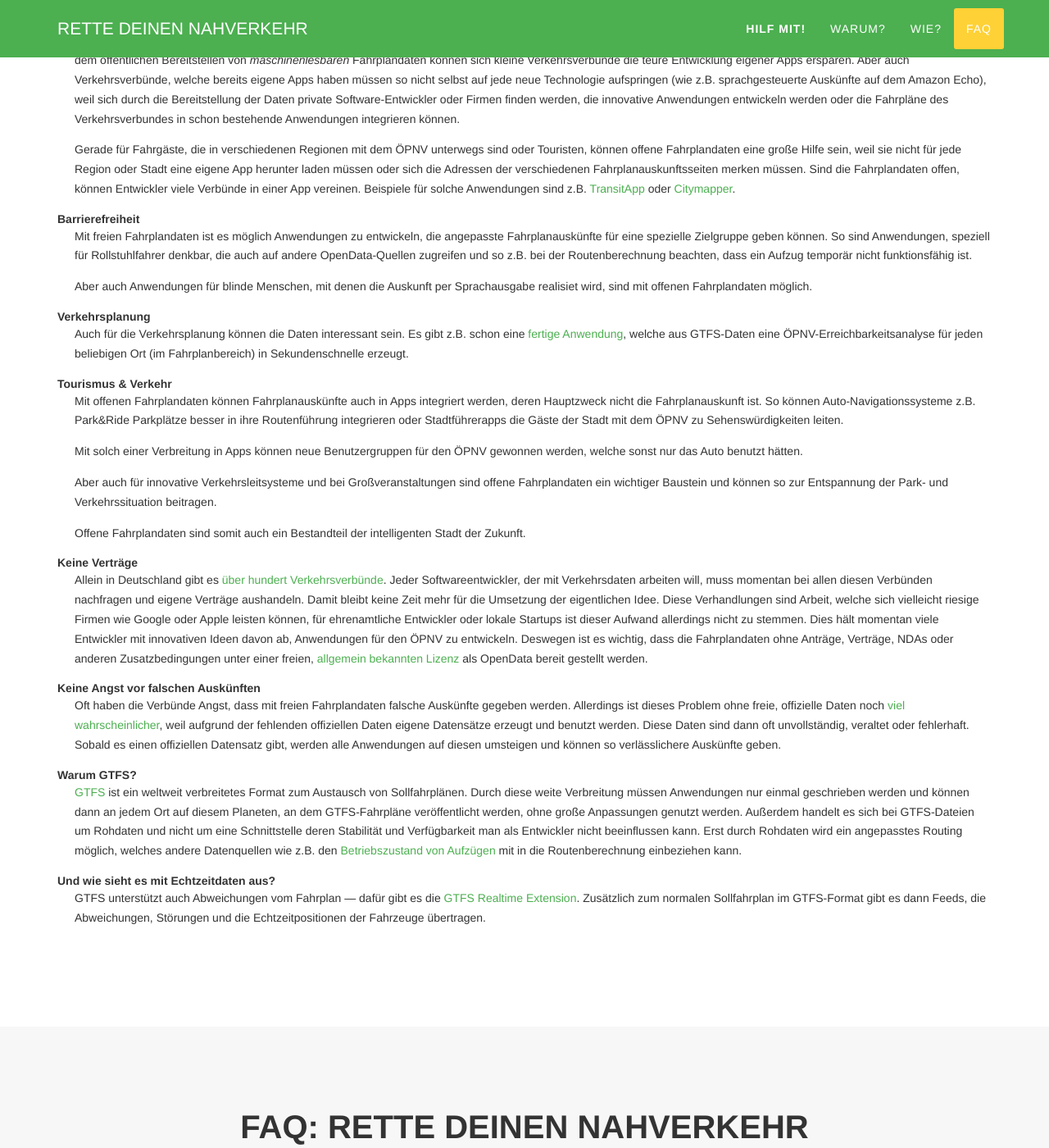
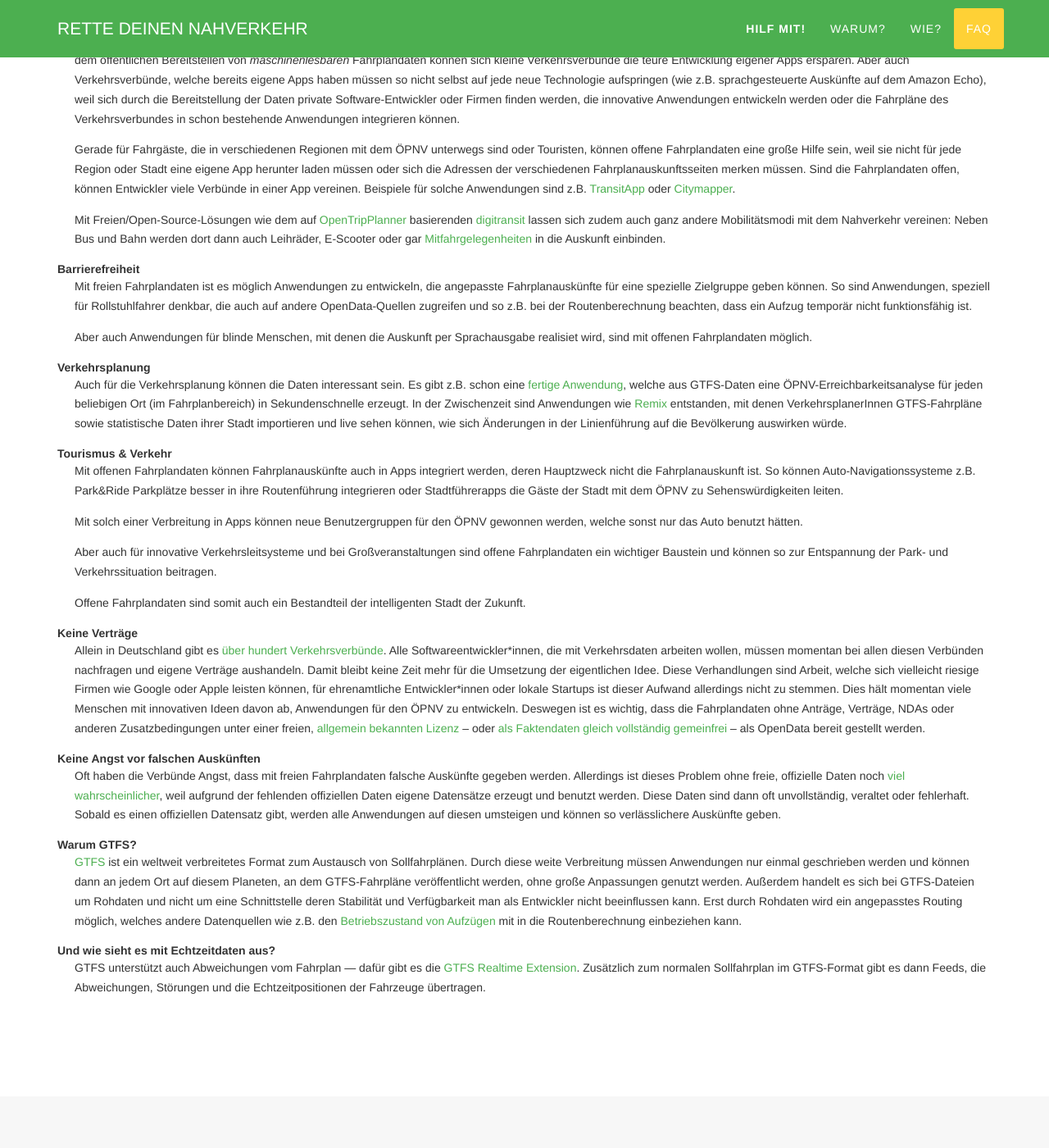
Before and after one commit to okfde/rettedeinennahverkehr, a Jekyll site: the page built from index.html, in a window 1280 px wide and 1400 px high, scrolled down 4959 px. Shown: the whole window at 82% size. Built offline with Jekyll 4.4.1, drawn with Linux system fonts in a browser that asks for light colours; comment, search, counter and statistics services are not loaded; some of the changed text lies outside the part shown.

Commit message:
bissel up to date bringen

```diff
--- a/_includes/faq.html
+++ b/_includes/faq.html
@@ -13,6 +13,7 @@
                               <dd>Eine Fahrplanauskunft gehört zu den Grundaufgaben eines Verkehrsverbundes. In Zeiten von Internet und Smartphones sind Papierfahrpläne oder PDFs nicht mehr zeitgemäß. Mit dem öffentlichen Bereitstellen von <em>maschinenlesbaren</em> Fahrplandaten können sich kleine Verkehrsverbünde die teure Entwicklung eigener Apps ersparen. Aber auch Verkehrsverbünde, welche bereits eigene Apps haben müssen so nicht selbst auf jede neue Technologie aufspringen (wie z.B. sprachgesteuerte Auskünfte auf dem Amazon Echo), weil sich durch die Bereitstellung der Daten private Software-Entwickler oder Firmen finden werden, die innovative Anwendungen entwickeln werden oder die Fahrpläne des Verkehrsverbundes in schon bestehende Anwendungen integrieren können.</dd>
                               <dd>Gerade für Fahrgäste, die in verschiedenen Regionen mit dem ÖPNV unterwegs sind oder Touristen, können offene Fahrplandaten eine große Hilfe sein, weil sie nicht für jede Region oder Stadt eine eigene App herunter laden müssen oder sich die Adressen der verschiedenen Fahrplanauskunftsseiten merken müssen.
      Sind die Fahrplandaten offen, können Entwickler viele Verbünde in einer App vereinen. Beispiele für solche Anwendungen sind z.B. <a href="https://transitapp.com/">TransitApp</a> oder <a href="https://citymapper.com/">Citymapper</a>.</dd>
+                              <dd>Mit Freien/Open-Source-Lösungen wie dem auf <a href="http://www.opentripplanner.org/">OpenTripPlanner</a> basierenden <a href="https://transportkollektiv.github.io/digitransit-setup/">digitransit</a> lassen sich zudem auch ganz andere Mobilitätsmodi mit dem Nahverkehr vereinen: Neben Bus und Bahn werden dort dann auch Leihräder, E-Scooter oder gar <a href="https://www.mfdz.de/">Mitfahrgelegenheiten</a> in die Auskunft einbinden.</dd>
 
                               <dt class="show-if-gtfs">Der <span class="data-vbd"></span> gibt die Daten bereits an Google</dt>
                               <dd class="show-if-gtfs">Google erhält für Google Maps bereits die Fahrplandaten des <span class="data-vbd"></span>. Google zahlt dafür <em>kein</em> Geld. Außerdem liegen damit die Fahrplandaten schon im passendem Format beim Verkehrsverbund vor. Es entsteht also kein weiterer Aufwand und keine weiteren Kosten beim Verbund für den Export der Daten.</dd>
@@ -22,7 +23,7 @@
                               <dd>Aber auch Anwendungen für blinde Menschen, mit denen die Auskunft per Sprachausgabe realisiet wird, sind mit offenen Fahrplandaten möglich.</dd>
 
                               <dt>Verkehrsplanung</dt>
-                              <dd>Auch für die Verkehrsplanung können die Daten interessant sein. Es gibt z.B. schon eine <a href="http://www.mapnificent.net/berlin/">fertige Anwendung</a>, welche aus GTFS-Daten eine ÖPNV-Erreichbarkeitsanalyse für jeden beliebigen Ort (im Fahrplanbereich) in Sekundenschnelle erzeugt.</dd>
+                              <dd>Auch für die Verkehrsplanung können die Daten interessant sein. Es gibt z.B. schon eine <a href="http://www.mapnificent.net/berlin/">fertige Anwendung</a>, welche aus GTFS-Daten eine ÖPNV-Erreichbarkeitsanalyse für jeden beliebigen Ort (im Fahrplanbereich) in Sekundenschnelle erzeugt. In der Zwischenzeit sind Anwendungen wie <a href="https://de.remix.com/">Remix</a> entstanden, mit denen VerkehrsplanerInnen GTFS-Fahrpläne sowie statistische Daten ihrer Stadt importieren und live sehen können, wie sich Änderungen in der Linienführung auf die Bevölkerung auswirken würde.</dd>
 
                               <dt>Tourismus &amp; Verkehr</dt>
                               <dd>Mit offenen Fahrplandaten können Fahrplanauskünfte auch in Apps integriert werden, deren Hauptzweck nicht die Fahrplanauskunft ist. So können Auto-Navigationssysteme z.B. Park&amp;Ride Parkplätze besser in ihre Routenführung integrieren oder Stadtführerapps die Gäste der Stadt mit dem ÖPNV zu Sehenswürdigkeiten leiten.</dd>
@@ -31,7 +32,7 @@
                               <dd>Offene Fahrplandaten sind somit auch ein Bestandteil der intelligenten Stadt der Zukunft.</dd>
 
                               <dt>Keine Verträge</dt>
-                              <dd>Allein in Deutschland gibt es <a href="https://github.com/highsource/verbundkarte/blob/master/Bilder/Verbundkarte.png">über hundert Verkehrsverbünde</a>. Jeder Softwareentwickler, der mit Verkehrsdaten arbeiten will, muss momentan bei allen diesen Verbünden nachfragen und eigene Verträge aushandeln. Damit bleibt keine Zeit mehr für die Umsetzung der eigentlichen Idee. Diese Verhandlungen sind Arbeit, welche sich vielleicht riesige Firmen wie Google oder Apple leisten können, für ehrenamtliche Entwickler oder lokale Startups ist dieser Aufwand allerdings nicht zu stemmen. Dies hält momentan viele Entwickler mit innovativen Ideen davon ab, Anwendungen für den ÖPNV zu entwickeln. Deswegen ist es wichtig, dass die Fahrplandaten ohne Anträge, Verträge, NDAs oder anderen Zusatzbedingungen unter einer freien, <a href="http://opendefinition.org/licenses/">allgemein bekannten Lizenz</a> als OpenData bereit gestellt werden.</dd>
+                              <dd>Allein in Deutschland gibt es <a href="https://github.com/highsource/verbundkarte/blob/master/Bilder/Verbundkarte.png">über hundert Verkehrsverbünde</a>. Alle Softwareentwickler*innen, die mit Verkehrsdaten arbeiten wollen, müssen momentan bei allen diesen Verbünden nachfragen und eigene Verträge aushandeln. Damit bleibt keine Zeit mehr für die Umsetzung der eigentlichen Idee. Diese Verhandlungen sind Arbeit, welche sich vielleicht riesige Firmen wie Google oder Apple leisten können, für ehrenamtliche Entwickler*innen oder lokale Startups ist dieser Aufwand allerdings nicht zu stemmen. Dies hält momentan viele Menschen mit innovativen Ideen davon ab, Anwendungen für den ÖPNV zu entwickeln. Deswegen ist es wichtig, dass die Fahrplandaten ohne Anträge, Verträge, NDAs oder anderen Zusatzbedingungen unter einer freien, <a href="http://opendefinition.org/licenses/">allgemein bekannten Lizenz</a> – oder <a href="http://simia.net/wiki/Free_data">als Faktendaten gleich vollständig gemeinfrei</a> – als OpenData bereit gestellt werden.</dd>
 
                               <dt>Keine Angst vor falschen Auskünften</dt>
                               <dd>Oft haben die Verbünde Angst, dass mit freien Fahrplandaten falsche Auskünfte gegeben werden. Allerdings ist dieses Problem ohne freie, offizielle Daten noch <a href="https://twitter.com/stephanjauch/status/826128397843697664">viel wahrscheinlicher</a>, weil aufgrund der fehlenden offiziellen Daten eigene Datensätze erzeugt und benutzt werden. Diese Daten sind dann oft unvollständig, veraltet oder fehlerhaft. Sobald es einen offiziellen Datensatz gibt, werden alle Anwendungen auf diesen umsteigen und können so verlässlichere Auskünfte geben.</dd>
@@ -70,13 +71,13 @@
                               <dd>Wenn du mit der Deutschen Post verschickst, brauchst du eine 80ct Briefmarke. Oft geht es am Briefmarkenautomaten am schnellsten.</dd>
 
                               <dt>Woher stammen die Adressen und Telefonnummern der Ansprechpartner?</dt>
-                              <dd>Es gab anscheinend bislang keine fertige Liste aller Landrät*innen und Oberbürgermeister*innen. Daher haben wir in den letzten Wochen über 400 Landkreis- und Städtewebseiten besucht und Namen, Adressen und Telefonnummern von Hand eingesammelt (<a href="https://docs.google.com/spreadsheets/d/1MNPMJGdsoKYNwmdMAE3R8rZSO0B5jxrtlvadrFfMyQ8/pubhtml">zum Dokument</a>). <!-- Diese Daten wandern nun in den nächsten Wochen nach <a href="https://www.wikidata.org">Wikidata</a>, dem freien Informationsspeicher hinter der Wikipedia. --></dd>
+                              <dd>Es gab anscheinend bislang keine fertige Liste aller Landrät*innen und Oberbürgermeister*innen. Daher haben wir in den Wochen nach dem Future Mobility Camp 2017 über 400 Landkreis- und Städtewebseiten besucht und Namen, Adressen und Telefonnummern von Hand eingesammelt (<a href="https://docs.google.com/spreadsheets/d/1MNPMJGdsoKYNwmdMAE3R8rZSO0B5jxrtlvadrFfMyQ8/pubhtml">zum Dokument</a>). <!-- Diese Daten wandern nun in den nächsten Wochen nach <a href="https://www.wikidata.org">Wikidata</a>, dem freien Informationsspeicher hinter der Wikipedia. --></dd>
 
                               <dt>Die Adresse/Telefonnummer stimmt nicht.</dt>
                               <dd>Oh, dann ist uns entweder beim Einsammeln von den Landkreis-/Städtewebseiten ein Fehler unterlaufen, oder auf der jeweiligen Webseite standen veraltete Daten. <a href="mailto:info@rettedeinennahverkehr.de">Schicke uns eine E-Mail</a>, dann korrigieren wir es schnellstmöglich.</dd>
 
                               <dt>Aber das ist doch nicht das einzige/wichtigste Problem bei unserem Verbund?!</dt>
-                              <dd>Ja - eine solide Grundfinanzierung und andere Dinge sind bei den Verbünden wichtiger. Jedoch bearbeiten und beobachten wir nun die Verfügbarkeit von Fahrplandaten in Deutschland nun seit mehr als 9 Jahren - und es hat sich insbesondere im internationalen Vergleich leider immer noch zu wenig getan. Und anstatt als Verbund auf jeden neuen Zug (wie z.B. sprachgesteuerte Auskünfte auf dem Amazon Echo, VR, ...) aufspringen zu müssen, ist es einfacher und günstiger, die Fahrplandaten einfach offen herauszugeben - dann können freiwillige Entwickler*innen innovative Angebote schaffen, die dem ganzen Verbund und uns allen zu gute kommen.</dd>
+                              <dd>Ja - eine solide Grundfinanzierung und andere Dinge sind bei den Verbünden wichtiger. Jedoch bearbeiten und beobachten wir nun die Verfügbarkeit von Fahrplandaten in Deutschland nun seit 2010 und teilweise noch länger - und es hat sich insbesondere im internationalen Vergleich leider immer noch zu wenig getan. Und anstatt als Verbund auf jeden neuen Zug (wie z.B. sprachgesteuerte Auskünfte auf dem Amazon Echo, VR, ...) aufspringen zu müssen, ist es einfacher und günstiger, die Fahrplandaten einfach offen herauszugeben - dann können freiwillige Entwickler*innen innovative Angebote schaffen, die dem ganzen Verbund und uns allen zu gute kommen.</dd>
                          </dl>
                     </div>
                </div>
```
